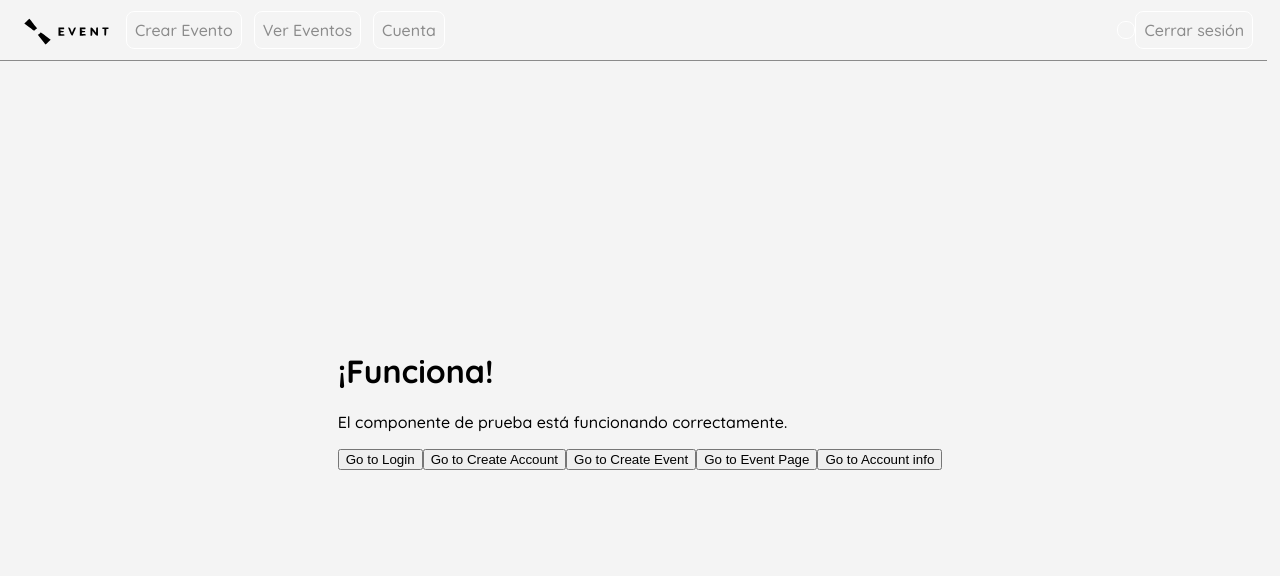
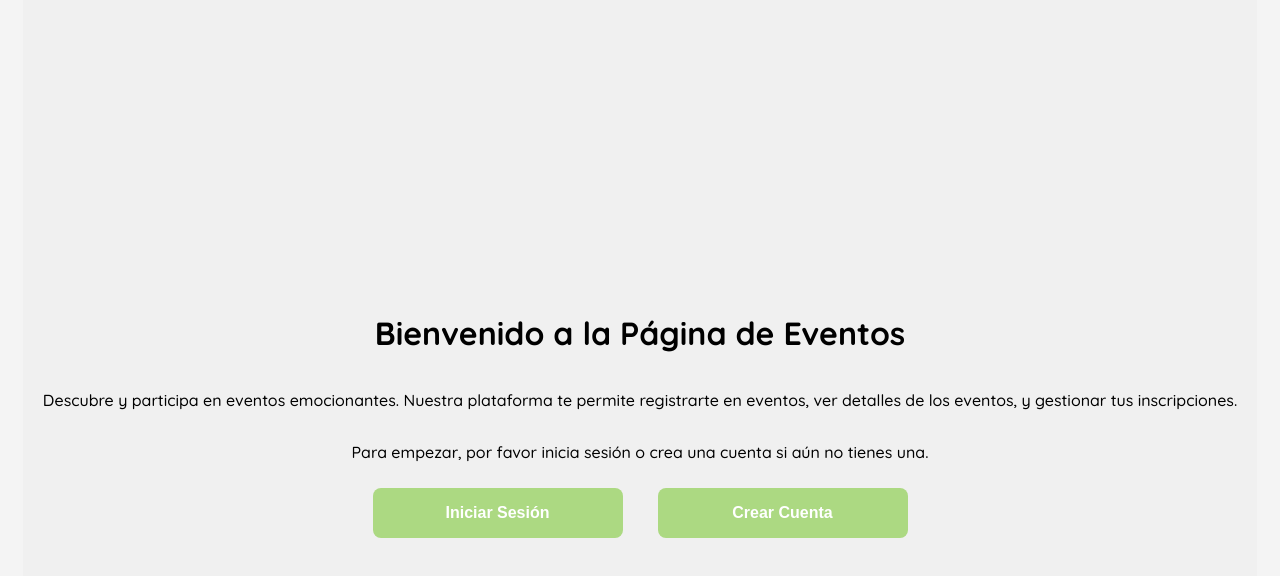
Before and after one commit to SonicWD/Web-FronEnd-My-event-management-platform, a React (Vite) app: page / in a window 1280 px wide. Shown: the top 576 px of the page. Built offline with nearby package versions, Linux system fonts and the light colour scheme.

Commit message:
Se ajusta Vistas

```diff
--- a/src/App.jsx
+++ b/src/App.jsx
@@ -10,7 +10,7 @@ import PrivateRoute from './PrivateRoute';
 
 const App = () => {
   const location = useLocation();
-  const hideNavbarRoutes = ['/login', '/create-account'];
+  const hideNavbarRoutes = ['/login', '/create-account', '/'];
 
   return (
     <div>
--- a/src/components/Main/Navbar.jsx
+++ b/src/components/Main/Navbar.jsx
@@ -25,7 +25,7 @@ const Navbar = () => {
   const logout = () => {
     setUsername('');// Limpia el array con la info del user
     localStorage.removeItem('token'); // Elimina el token del localStorage
-    navigate('/login');
+    navigate('/');
   };
 
   const navigateTo = (path) => {
@@ -41,6 +41,7 @@ const Navbar = () => {
           <li><a onClick={() => navigateTo('/create-event')}>Crear Evento</a></li>
           <li><a onClick={() => navigateTo('/eventsP')}>Ver Eventos</a></li>
           <li><a onClick={() => navigateTo('/account')}>Cuenta</a></li>
+
         </ul>
       </div>
       <div className="navbar-right">
--- a/src/components/Main/TestComponent.jsx
+++ b/src/components/Main/TestComponent.jsx
@@ -1,7 +1,7 @@
-// frontend/src/TestComponent.jsx
 // eslint-disable-next-line no-unused-vars
 import React from 'react';
 import { useNavigate } from 'react-router-dom';
+import '../../index.css';
 
 const TestComponent = () => {
   const navigate = useNavigate();
@@ -11,16 +11,17 @@ const TestComponent = () => {
   };
 
   return (
-    <div>
-      <h1>¡Funciona!</h1>
-      <p>El componente de prueba está funcionando correctamente.</p>
-      <div>
-        <button onClick={() => navigateTo('/login')}>Go to Login</button>
-        <button onClick={() => navigateTo('/create-account')}>Go to Create Account</button>
-        <button onClick={() => navigateTo('/create-event')}>Go to Create Event</button>
-        <button onClick={() => navigateTo('/eventsP')}>Go to Event Page</button>
-        <button onClick={() => navigateTo('/account')}>Go to Account info</button>
-
+    <div className="container">
+      <h1>Bienvenido a la Página de Eventos</h1>
+      <p>
+        Descubre y participa en eventos emocionantes. Nuestra plataforma te permite registrarte en eventos, ver detalles de los eventos, y gestionar tus inscripciones.
+      </p>
+      <p>
+        Para empezar, por favor inicia sesión o crea una cuenta si aún no tienes una.
+      </p>
+      <div className="button-group">
+        <button className="primary-buttoon" onClick={() => navigateTo('/login')}>Iniciar Sesión</button>
+        <button className="primary-buttoon" onClick={() => navigateTo('/create-account')}>Crear Cuenta</button>
       </div>
     </div>
   );
--- a/src/components/accounts-login/Login.jsx
+++ b/src/components/accounts-login/Login.jsx
@@ -27,7 +27,7 @@ const Login = () => {
                 setAuthState({ token, isAuthenticated: true });
 
                 // Redirect to home page or any other route
-                navigate('/');
+                navigate('/eventsP');
                 console.log('Login successful');
             } else {
                 console.error('No token received');
--- a/src/index.css
+++ b/src/index.css
@@ -134,6 +134,23 @@ css para password_recovery2
   height: 50px;
   width: 250px;
   margin: 10px auto; /* Margen vertical a los botones */
+}
+.primary-buttoon {
+  padding: 10px 20px;
+  background-color: var(--hospital-green);
+  color: var(--white);
+  border: none;
+  border-radius: 8px;
+  cursor: pointer;
+  transition: background-color 0.3s ease;
+  font-size: var(--md);
+  font-weight: bold;
+  height: 50px;
+  width: 250px;
+  margin: 10px ; /* Margen vertical a los botones */
+}
+.primary-buttoon:hover {
+  background-color: var(--difuminado1-bottom);
 }
 .primary-button:hover {
   background-color: var(--difuminado1-bottom);
@@ -545,18 +562,37 @@ css para password_recovery2
   transform: rotate(180deg);
   margin-right: 24px;
 }
-.error-message {
-  color: red; /* Color del texto */
-  font-weight: bold; /* Negrita */
-  font-size: 14px; /* Tamaño de la fuente */
-  margin-top: 10px; /* Espacio arriba del mensaje */
-  margin-bottom: 10px; /* Espacio abajo del mensaje */
-  padding: 10px; /* Relleno interno */
-  background-color: #ffe6e6; /* Fondo con color suave */
-  border: 1px solid red; /* Borde rojo */
-  border-radius: 5px; /* Bordes redondeados */
+.container {
+  display: flex;
+  flex-direction: column;
+  align-items: center;
+  justify-content: center;
+  min-height: 100vh;
+  background-color: #f0f0f0;
+  padding: 20px;
+  text-align: center;
 }
-
+.button-group {
+  display: flex;
+  gap: 15px;
+}
+.primary-buttoon {
+  padding: 10px 20px;
+  background-color: var(--hospital-green);
+  color: var(--white);
+  border: none;
+  border-radius: 8px;
+  cursor: pointer;
+  transition: background-color 0.3s ease;
+  font-size: var(--md);
+  font-weight: bold;
+  height: 50px;
+  width: 250px;
+  margin: 10px ; /* Margen vertical a los botones */
+}
+.primary-buttoon:hover {
+  background-color: var(--difuminado1-bottom);
+}
 
 /* Estilos responsivos */
 @media (max-width: 640px) {
```
